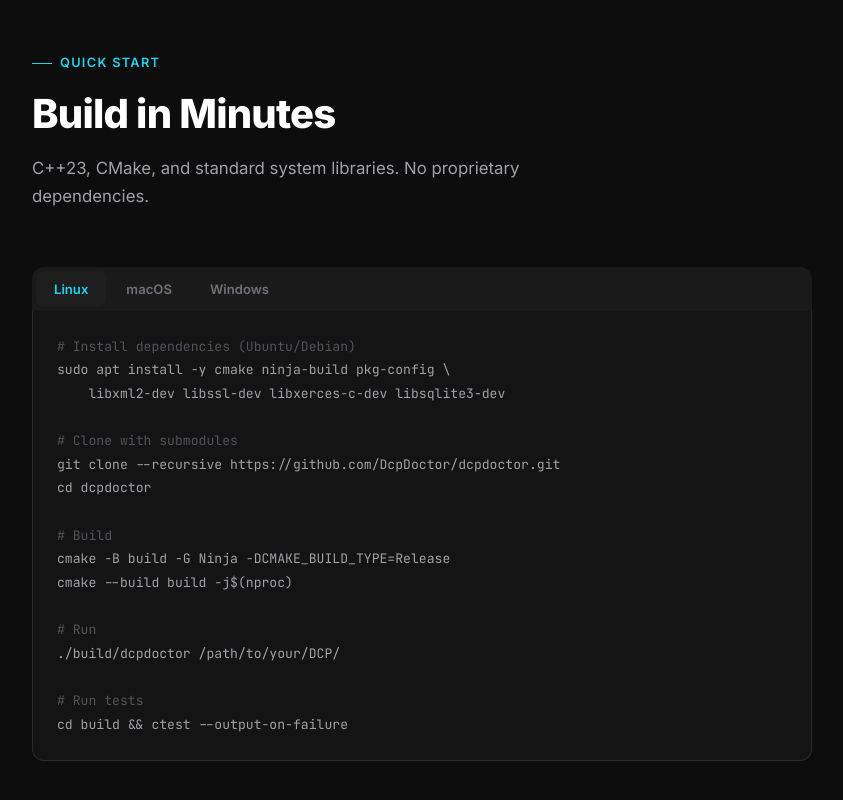
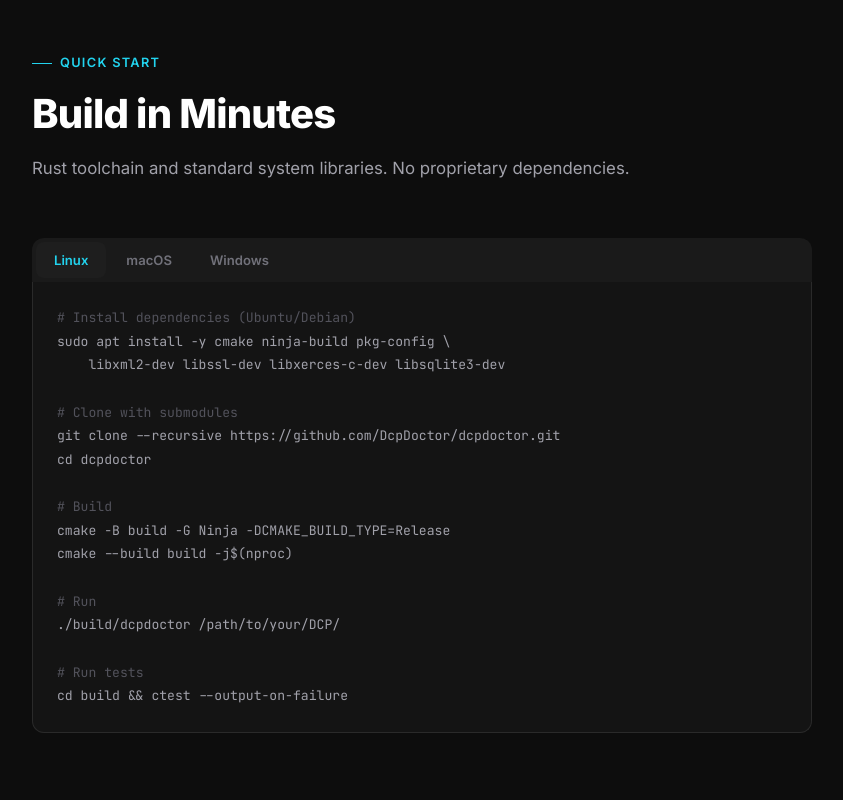
Before and after one commit to DcpDoctor/dcpdoctor, a plain HTML site: page docs/index.html in a window 1280 px wide. Shown: the part 6980-7780 px from the top of the page, without its empty margins (8-851 px from the left). Drawn offline with Linux system fonts and the light colour scheme.

Commit message:
docs: remove C++ references, update for Rust

```diff
--- a/docs/index.html
+++ b/docs/index.html
@@ -993,7 +993,7 @@
     <div class="section-inner">
         <span class="section-label">Quick Start</span>
         <h2 class="section-title">Build in Minutes</h2>
-        <p class="section-desc">C++23, CMake, and standard system libraries. No proprietary dependencies.</p>
+        <p class="section-desc">Rust toolchain and standard system libraries. No proprietary dependencies.</p>
 
         <div class="code-block fade-in">
             <div class="tab-row">
```
Also changed, not shown: README.md.
